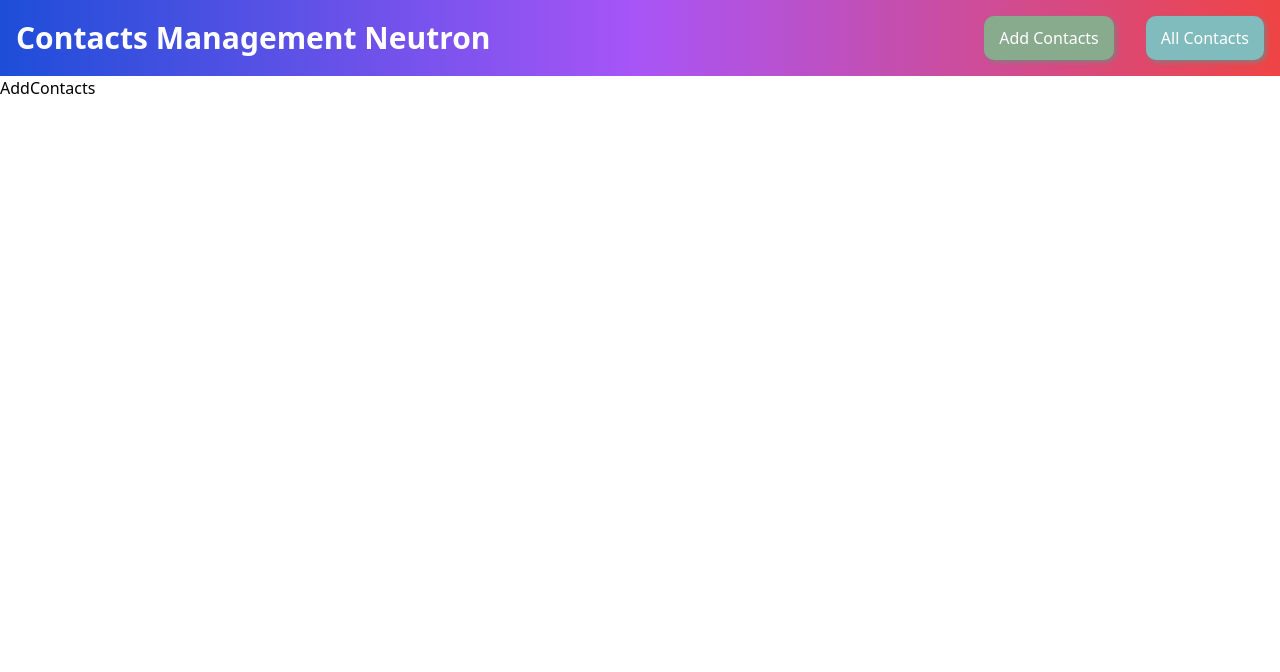
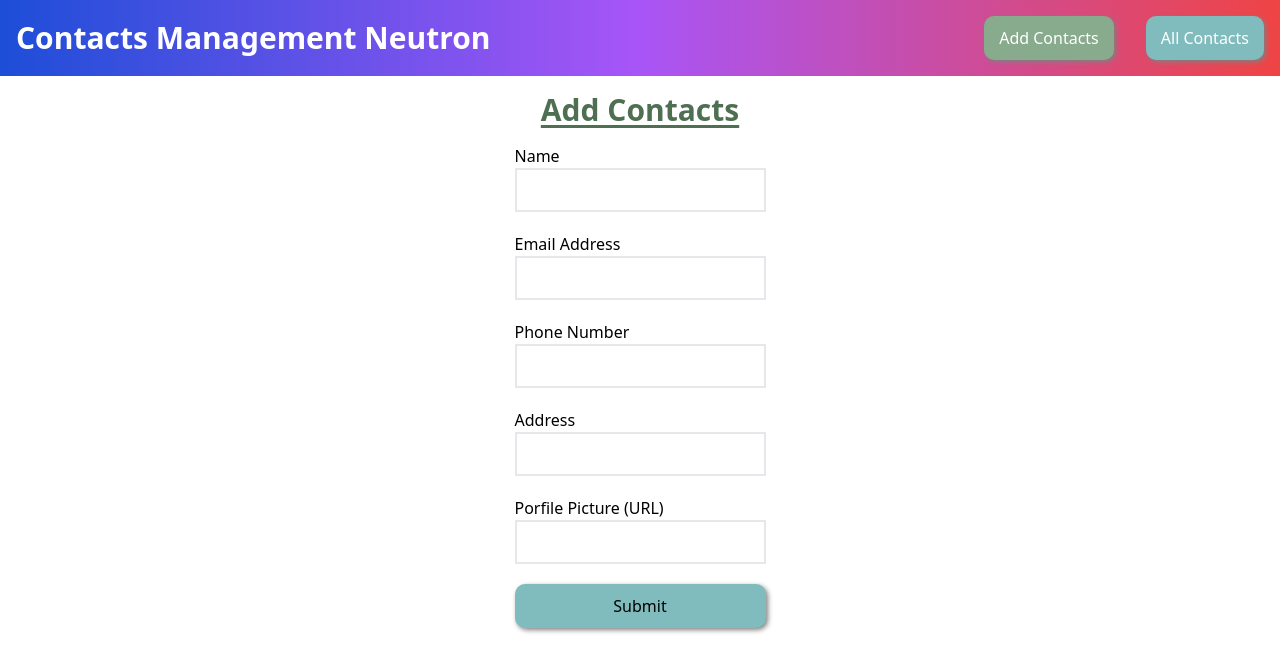
Before and after one commit to shifat0/contacts-management-neutron-client, a React (Vite) app: page /add-contacts in a window 1280 px wide. Shown: the top 672 px of the page. Built offline with nearby package versions, Linux system fonts and the light colour scheme.

Commit message:
add contact form created

```diff
--- a/package.json
+++ b/package.json
@@ -11,9 +11,11 @@
   },
   "dependencies": {
     "axios": "^1.6.5",
+    "formik": "^2.4.5",
     "react": "^18.2.0",
     "react-dom": "^18.2.0",
-    "react-router-dom": "^6.21.1"
+    "react-router-dom": "^6.21.1",
+    "yup": "^1.3.3"
   },
   "devDependencies": {
     "@types/react": "^18.2.43",
--- a/src/App.jsx
+++ b/src/App.jsx
@@ -1,5 +1,4 @@
 import { BrowserRouter, Route, Routes } from "react-router-dom";
-import "./App.css";
 import AddContacts from "./pages/AddContacts";
 import AllContacts from "./pages/AllContacts";
 import Home from "./pages/home";
--- /dev/null
+++ b/src/components/AddContacts/AddContactForm.jsx
@@ -0,0 +1,86 @@
+import React from "react";
+import { Formik, Field, Form, ErrorMessage } from "formik";
+import * as Yup from "yup";
+
+const AddContactForm = () => {
+  return (
+    <Formik
+      initialValues={{
+        name: "",
+        email: "",
+        phoneNumber: "",
+        address: "",
+        profilePicture: "",
+      }}
+      validationSchema={Yup.object({
+        name: Yup.string()
+          .min(4, "Must be 4 characters or more")
+          .required("Required"),
+        email: Yup.string().email("Invalid email address").required("Required"),
+        phoneNumber: Yup.string()
+          .matches(
+            /^(?:\+?88|0088)?01[15-9]\d{8}$/,
+            "Phone number is not valid"
+          )
+          .required("Required"),
+        address: Yup.string()
+          .min(5, "Must be 5 characters or more")
+          .required("Required"),
+        profilePicture: Yup.string().required("Required"),
+      })}
+      onSubmit={(values, { setSubmitting, resetForm }) => {
+        setTimeout(() => {
+          console.log(values);
+          //   alert(JSON.stringify(values, null, 2));
+          alert("New Contact Created Successfully");
+          resetForm({
+            values: {
+              name: "",
+              email: "",
+              phoneNumber: "",
+              address: "",
+              profilePicture: "",
+            },
+          });
+          setSubmitting(false);
+        }, 400);
+      }}
+    >
+      <Form className="flex flex-col justify-center gap-5">
+        <div className="form-item">
+          <label htmlFor="name">Name</label>
+          <Field name="name" type="text" className="input" />
+          <ErrorMessage name="name" className="error" />
+        </div>
+
+        <div className="form-item">
+          <label htmlFor="email">Email Address</label>
+          <Field name="email" type="email" className="input" />
+          <ErrorMessage name="email" className="error" />
+        </div>
+
+        <div className="form-item">
+          <label htmlFor="phoneNumber">Phone Number</label>
+          <Field name="phoneNumber" type="text" className="input" />
+          <ErrorMessage name="phoneNumber" className="error" />
+        </div>
+
+        <div className="form-item">
+          <label htmlFor="address">Address</label>
+          <Field name="address" type="text" className="input" />
+          <ErrorMessage name="address" className="error" />
+        </div>
+
+        <div className="form-item">
+          <label htmlFor="profilePicture">Porfile Picture (URL)</label>
+          <Field name="profilePicture" type="text" className="input" />
+          <ErrorMessage name="profilePicture" className="error" />
+        </div>
+
+        <button type="submit">Submit</button>
+      </Form>
+    </Formik>
+  );
+};
+
+export default AddContactForm;
--- a/src/components/Navbar.jsx
+++ b/src/components/Navbar.jsx
@@ -4,9 +4,9 @@ import { NavLink } from "react-router-dom";
 const Navbar = () => {
   return (
     <nav className="bg-gradient-to-r from-blue-700 via-purple-500 to-red-500 text-white p-4">
-      <div className="container mx-auto flex items-center justify-between">
+      <div className="container mx-auto flex items-center justify-between gap-4">
         <NavLink to="/">
-          <span className="text-3xl font-bold ">
+          <span className="text-2xl md:text-3xl font-bold ">
             Contacts Management Neutron
           </span>
         </NavLink>
--- a/src/index.css
+++ b/src/index.css
@@ -1,6 +1,18 @@
 @tailwind base;
 @tailwind components;
 @tailwind utilities;
+
+@layer components {
+  .input {
+    @apply border-2 p-2;
+  }
+  .form-item {
+    @apply flex flex-col;
+  }
+  .error {
+    @apply text-red-600;
+  }
+}
 
 button {
   background-color: #80bcbd;
--- a/src/pages/AddContacts.jsx
+++ b/src/pages/AddContacts.jsx
@@ -1,7 +1,15 @@
 import React from "react";
+import AddContactForm from "../components/AddContacts/AddContactForm";
 
 const AddContacts = () => {
-  return <div>AddContacts</div>;
+  return (
+    <section className="bg-pattern h-full flex flex-col items-center justify-center gap-4">
+      <h1 className="text-3xl font-bold underline underline-offset-4 text-[#4F6F52] mt-4">
+        Add Contacts
+      </h1>
+      <AddContactForm />
+    </section>
+  );
 };
 
 export default AddContacts;
```
Also changed, not shown: src/App.css (deleted), 1 other file (tests, documents, lock files or other folders).
